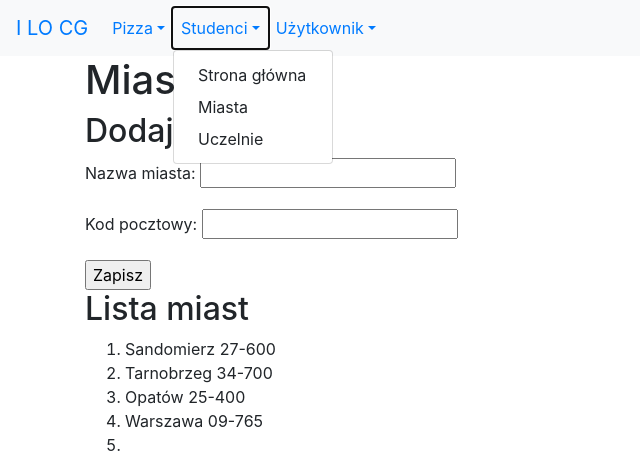
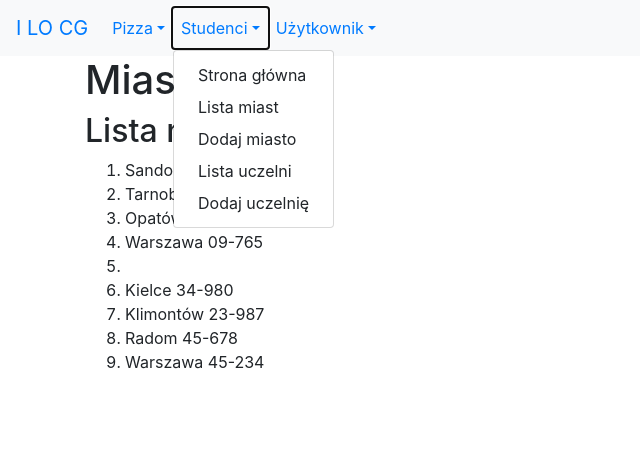
Before and after one commit to lo1cgsan/djangoapp1, a Django app: page /studenci/miasta/ in a window 1280 px wide, after a click on "Studenci". Shown: the top 459 px of the page, without its empty margins (0-640 px from the left). Run offline with Django 3.2, Linux system fonts and the light colour scheme; a user stored in the database is signed in; data comes from the database, SQL or seed files in the repository; some libraries are stand-ins or nearby versions.

Commit message:
użycie klasy ListView

```diff
--- a/djangoapp1/urls.py
+++ b/djangoapp1/urls.py
@@ -17,6 +17,7 @@
 from django.urls import path, include
 
 urlpatterns = [
+    path('', include('studenci.urls')),
     path('pizza/', include('pizza.urls')),
     path('studenci/', include('studenci.urls')),
     path('users/', include('users.urls')),
--- a/pizza/forms.py
+++ b/pizza/forms.py
@@ -8,11 +8,10 @@
         model = Pizza
         exclude = ('data',)
         widgets = {
-            'opis': Textarea(attrs={'cols': 80, 'rows': 3}),
+            'opis': Textarea(attrs={'cols': 40, 'rows': 2}),
         }
-
 
 class SkladnikForm(ModelForm):
     class Meta:
         model = Skladnik
-        fields = ('nazwa', 'jarski')
+        fields = ('nazwa', 'jarski', 'pizze')
--- /dev/null
+++ b/studenci/templates/studenci/lista_miast.html
@@ -0,0 +1,12 @@
+{% extends 'szablon.html' %}
+{% block naglowek %}Miasta{% endblock naglowek %}
+{% block tresc %}
+
+<h2>Lista miast</h2>
+<ol>
+    {% for miasto in miasta %}
+        <li>{{ miasto.nazwa }}&nbsp;{{ miasto.kod }}</li>
+    {% endfor %}
+</ol>
+
+{% endblock tresc %}
--- a/studenci/urls.py
+++ b/studenci/urls.py
@@ -1,10 +1,19 @@
 from django.urls import path
 from . import views
+
+from django.views.generic import ListView
+from studenci.models import Miasto
 
 app_name = 'studenci'
 urlpatterns = [
 	path('', views.index, name='index'),
-	path('miasta/', views.miasta, name='miasta'),
-	path('uczelnie/', views.uczelnie, name='uczelnie'),
+	path('miasta/', ListView.as_view(
+		model=Miasto,
+		context_object_name='miasta',
+		template_name='studenci/lista_miast.html'
+	), name='miasta_lista'),
+	path('miasta/dodaj', views.miasta, name='miasta_dodaj'),
+	path('uczelnie/dodaj', views.uczelnie, name='uczelnie_dodaj'),
+	path('uczelnie/lista', views.ListaUczelni.as_view(), name='uczelnie_lista'),
 	path('login/', views.loguj_studenta, name='login'),
 ]
--- a/studenci/views.py
+++ b/studenci/views.py
@@ -5,6 +5,8 @@
 
 from studenci.models import Miasto, Uczelnia
 from studenci.forms import UserLoginForm, UczelniaForm, MiastoForm
+
+from django.views.generic import ListView
 
 def index(request):
     # return HttpResponse("<h1>Witaj wsród sudentów!</h1>")
@@ -62,6 +64,12 @@
         return redirect(reverse('studenci:index'))
 
 
+class ListaUczelni(ListView):
+    model = Uczelnia
+    context_object_name = 'uczelnie'
+    template_name = 'studenci/lista_uczelni.html'
+
+
 def loguj_studenta(request):
     if request.method == 'POST':
         pass
--- a/templates/szablon.html
+++ b/templates/szablon.html
@@ -26,8 +26,10 @@
                     <a href="#" class="nav-link dropdown-toggle" data-toggle="dropdown" role="button">Studenci</a>
                     <div class="dropdown-menu">
                         <a href="{% url 'studenci:index' %}" class="dropdown-item">Strona główna</a>
-                        <a href="{% url 'studenci:miasta' %}" class="dropdown-item">Miasta</a>
-                        <a href="{% url 'studenci:uczelnie' %}" class="dropdown-item">Uczelnie</a>
+                        <a href="{% url 'studenci:miasta_lista' %}" class="dropdown-item">Lista miast</a>
+                        <a href="{% url 'studenci:miasta_dodaj' %}" class="dropdown-item">Dodaj miasto</a>
+                        <a href="{% url 'studenci:uczelnie_lista' %}" class="dropdown-item">Lista uczelni</a>
+                        <a href="{% url 'studenci:uczelnie_dodaj' %}" class="dropdown-item">Dodaj uczelnię</a>
                     </div>
                 </li>
                 <li class="nav-item dropdown">
```
Also changed, not shown: pizza/views.py (+4 -3 lines), studenci/templates/studenci/lista_uczelni.html (added, +12 -0 lines).
